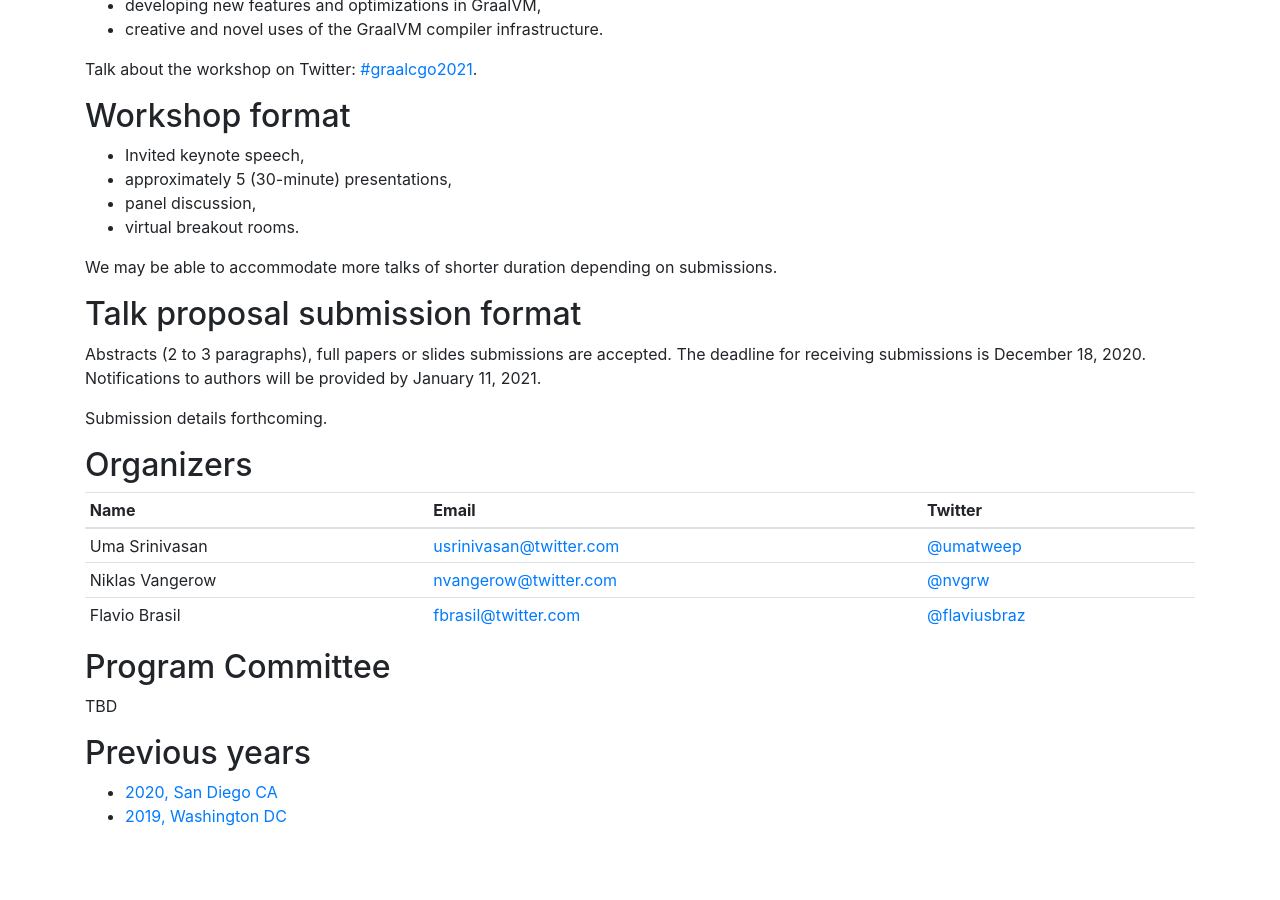
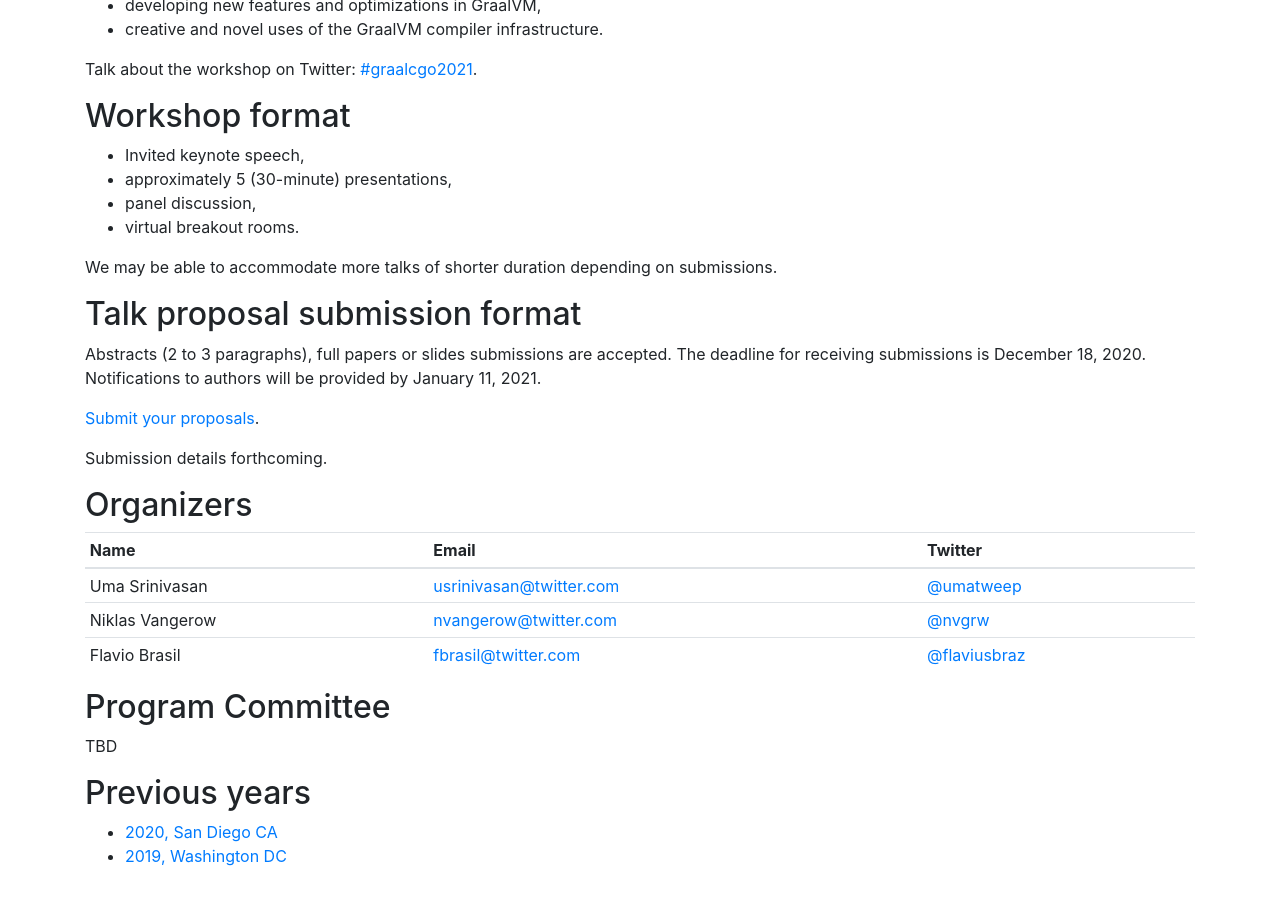
Before and after one commit to graalworkshop/graalworkshop.github.io, a Jekyll site: the page built from 2021/index.md, in a window 1280 px wide and 900 px high, scrolled down 677 px. Built offline with Jekyll 4.4.1, drawn with Linux system fonts in a browser that asks for light colours; before the commit the page ends 1537 px from its top, so only the background shows below that.

Commit message:
Add proposal submission link

```diff
--- a/2021/index.md
+++ b/2021/index.md
@@ -32,6 +32,8 @@ We may be able to accommodate more talks of shorter duration depending on submis
 ## Talk proposal submission format
 Abstracts (2 to 3 paragraphs), full papers or slides submissions are accepted. The deadline for receiving submissions is December 18, 2020. Notifications to authors will be provided by January 11, 2021.
 
+[Submit your proposals](https://easychair.org/conferences/?conf=graalcgo2021).
+
 Submission details forthcoming.
 
 ## Organizers
```
